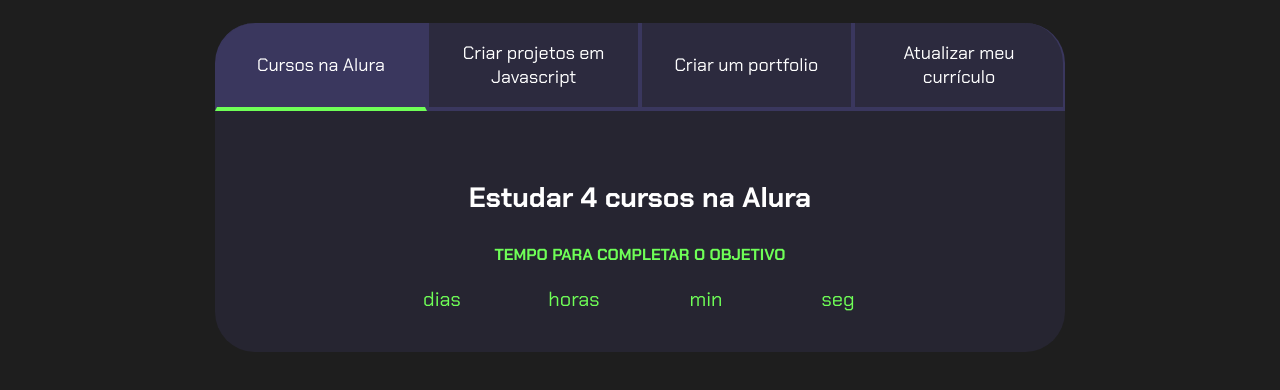
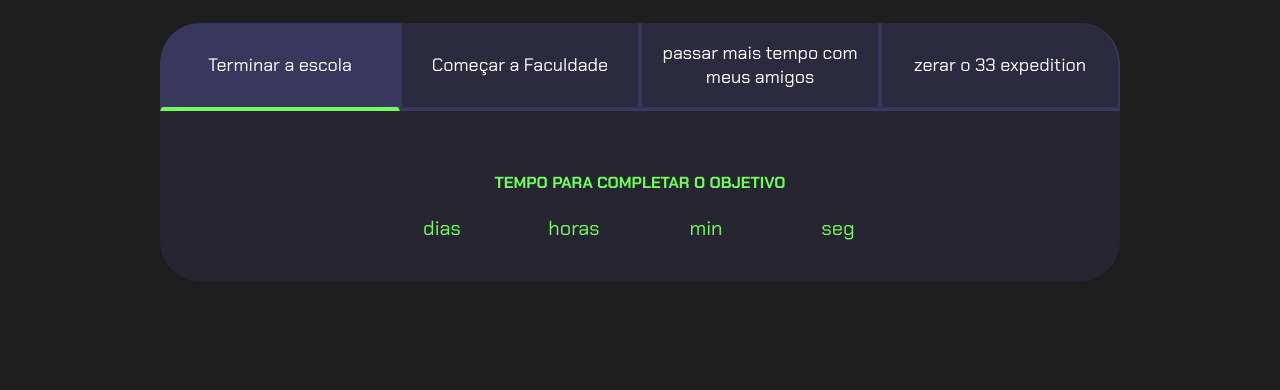
Before and after one commit to brayanassis/relogioProntoAlura, a plain HTML site: page index.html in a window 1280 px wide. Shown: the part 80-470 px from the top of the page. Drawn offline with Linux system fonts and the light colour scheme.

Commit message:
index.html

```diff
--- a/index.html
+++ b/index.html
@@ -13,14 +13,14 @@
         <h2 class="titulo-principal">Meus objetivos do ano<span>_</span></h2>
         <div class="conteudo">
             <div class="botoes">
-                <button class="botao ativo">Cursos na Alura</button>
-                <button class="botao">Criar projetos em Javascript</button>
-                <button class="botao">Criar um portfolio</button>
-                <button class="botao">Atualizar meu currículo</button>
+                <button class="botao ativo">Terminar a escola</button>
+                <button class="botao">Começar a Faculdade</button>
+                <button class="botao">passar mais tempo com meus amigos</button>
+                <button class="botao">zerar o 33 expedition</button>
             </div>
             <div class="abas-textos">
                 <div class="aba-conteudo ativo">
-                    <h3 class="aba-conteudo-titulo-principal">Estudar 4 cursos na Alura</h3>
+                    <h3 class="aba-conteudo-titulo-pricipal"> </h3>
                     <h4 class="aba-conteudo-titulo-secundario">Tempo para completar o objetivo</h4>
                     <div class="contador">
                         <div class="contador-digito">
@@ -112,5 +112,4 @@
     </section>
     <script src="main.js"></script>
 </body>
-
 </html>
```
